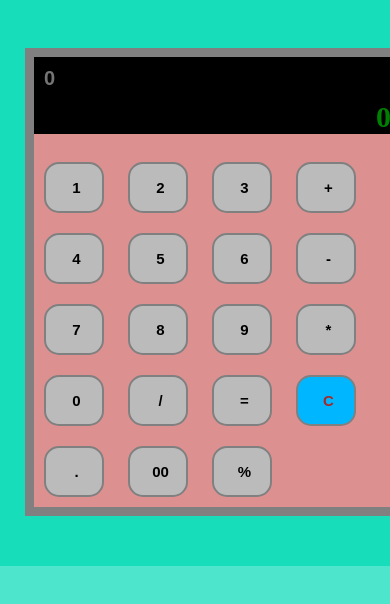
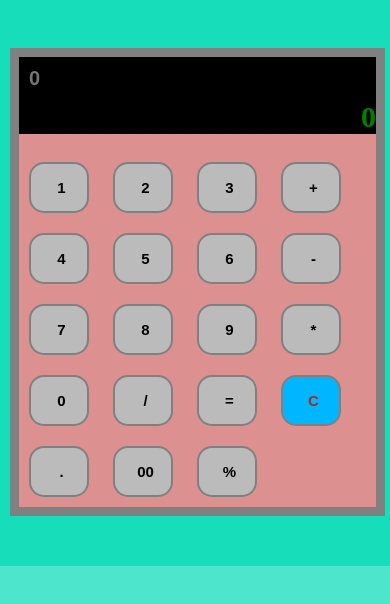
Before and after one commit to kiraningale2001/calculator, a plain HTML site: page index.html in a window 390 px wide. Shown: the top 604 px of the page. Drawn offline with Linux system fonts and the light colour scheme.

Commit message:
Update calculator.css

```diff
--- a/calculator.css
+++ b/calculator.css
@@ -66,8 +66,11 @@ body{
 
 }
 @media screen  and (max-width:760px) {
+    body{
+        margin-left: -42px;
+    }
     .min{
-        margin-left: 0px;
+        margin-left: 27px;
         margin-top: -2px;
     }
     .border{
```
